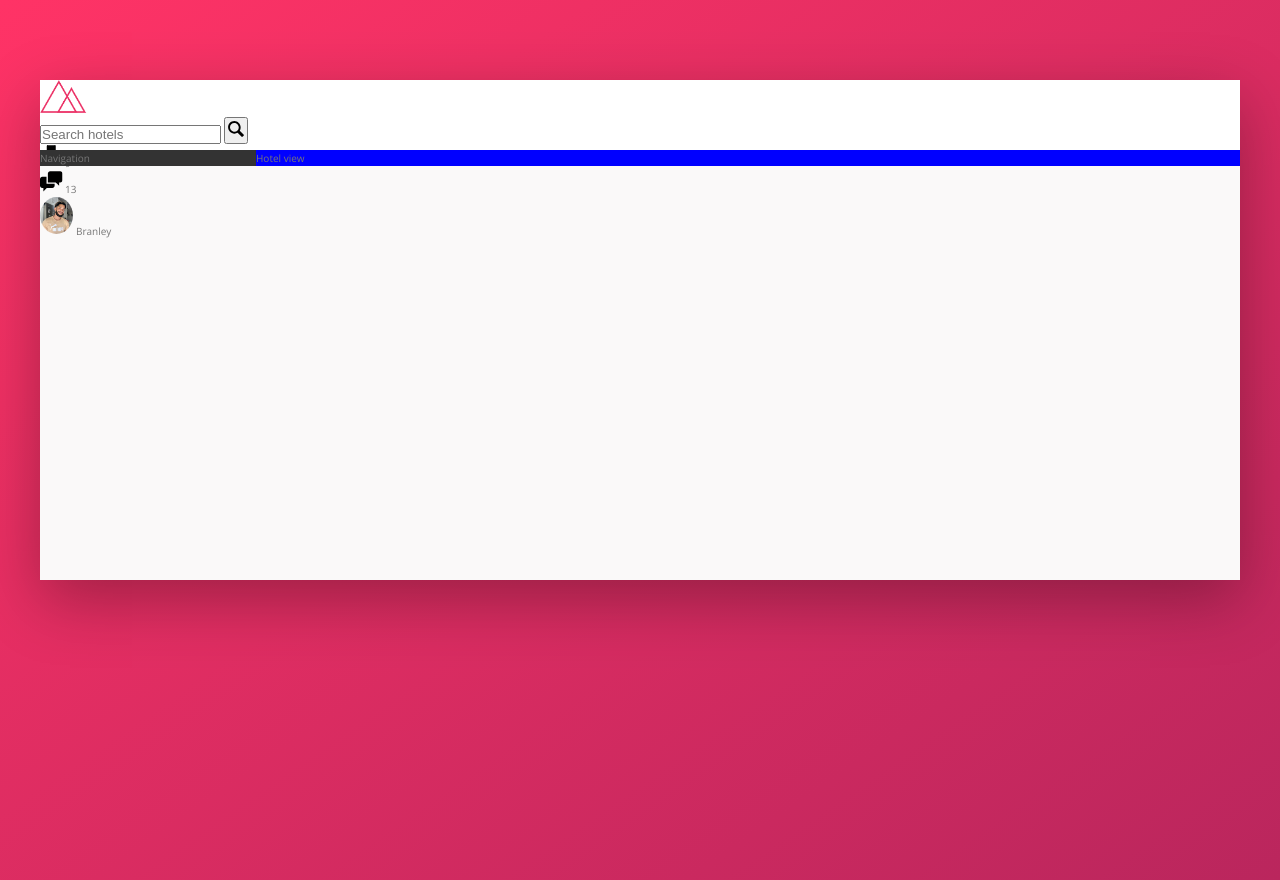
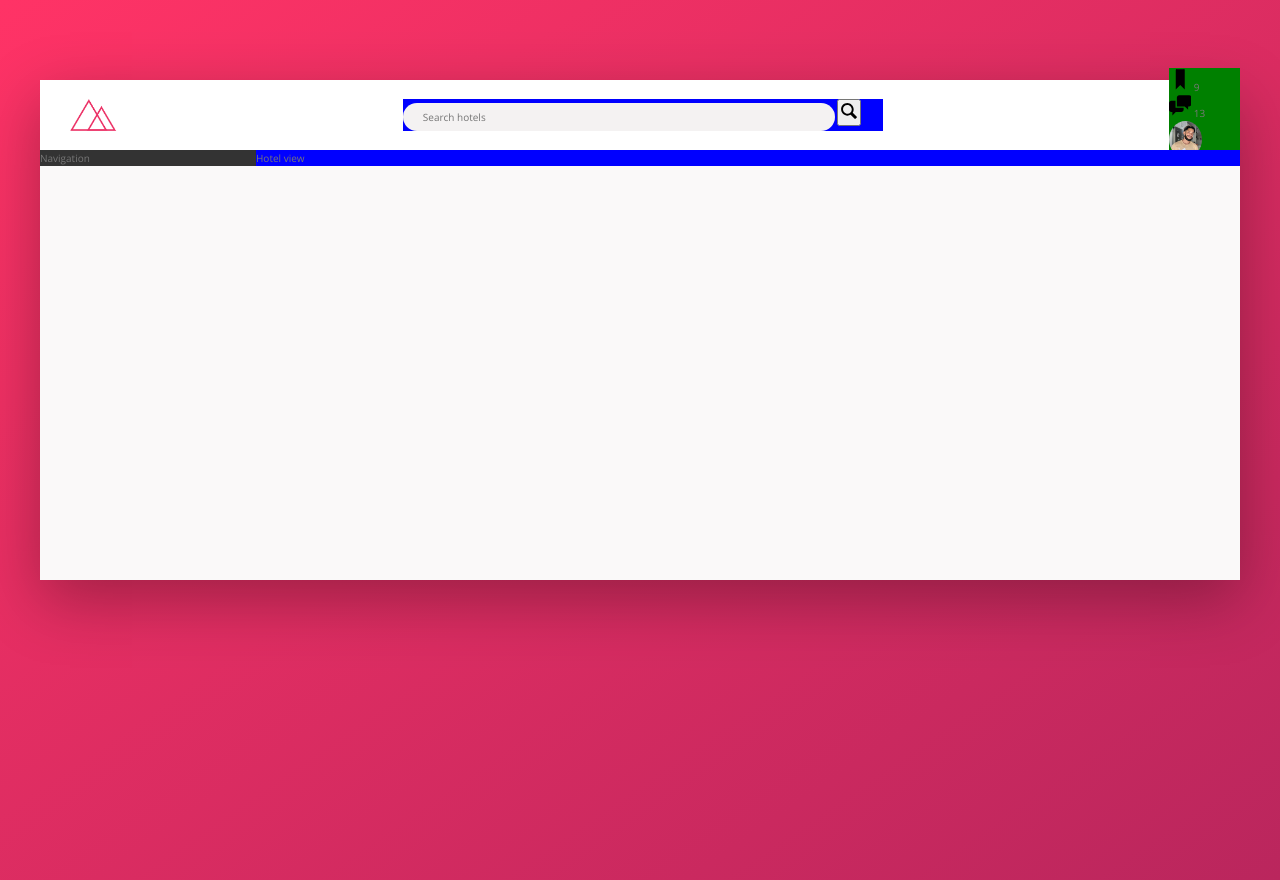
Before and after one commit to Branley22/booking_app, a website: page index.html in a window 1280 px wide. Drawn offline with nearby package versions, Linux system fonts and the light colour scheme.

Commit message:
components

```diff
--- a/sass/_components.scss
+++ b/sass/_components.scss
@@ -1,9 +1,28 @@
 .logo {
   height: 3.25rem;
+  margin-left: 3rem;
 }
 
 .search {
+  background-color: blue;
+  flex: 0 0 40%;
+
   &__input {
+    font-family: inherit;
+    font-size: inherit;
+    color:inherit;
+    background-color: var(--color-grey-light-2);
+    border: none;
+    padding: .7rem 2rem;
+    border-radius: 100px;
+    width: 90%;
+    transition: all .2s;
+
+    &:focus {
+      outline: none;
+      width: 100%;
+      background-color: var(--color-grey-dark-3);
+    }
 
   }
 
@@ -18,6 +37,7 @@
 }
 
 .user-nav {
+  background-color: green;
   &__icon-box {
 
   }
--- a/sass/_layout.scss
+++ b/sass/_layout.scss
@@ -11,6 +11,9 @@
   height: 7rem;
   background-color: #fff;
   border-bottom: var(--color-grey-light-2);
+  display: flex;
+  justify-content: space-between;
+  align-items: center;
 }
 
 .content {
```
Also changed, not shown: css/style.css.
